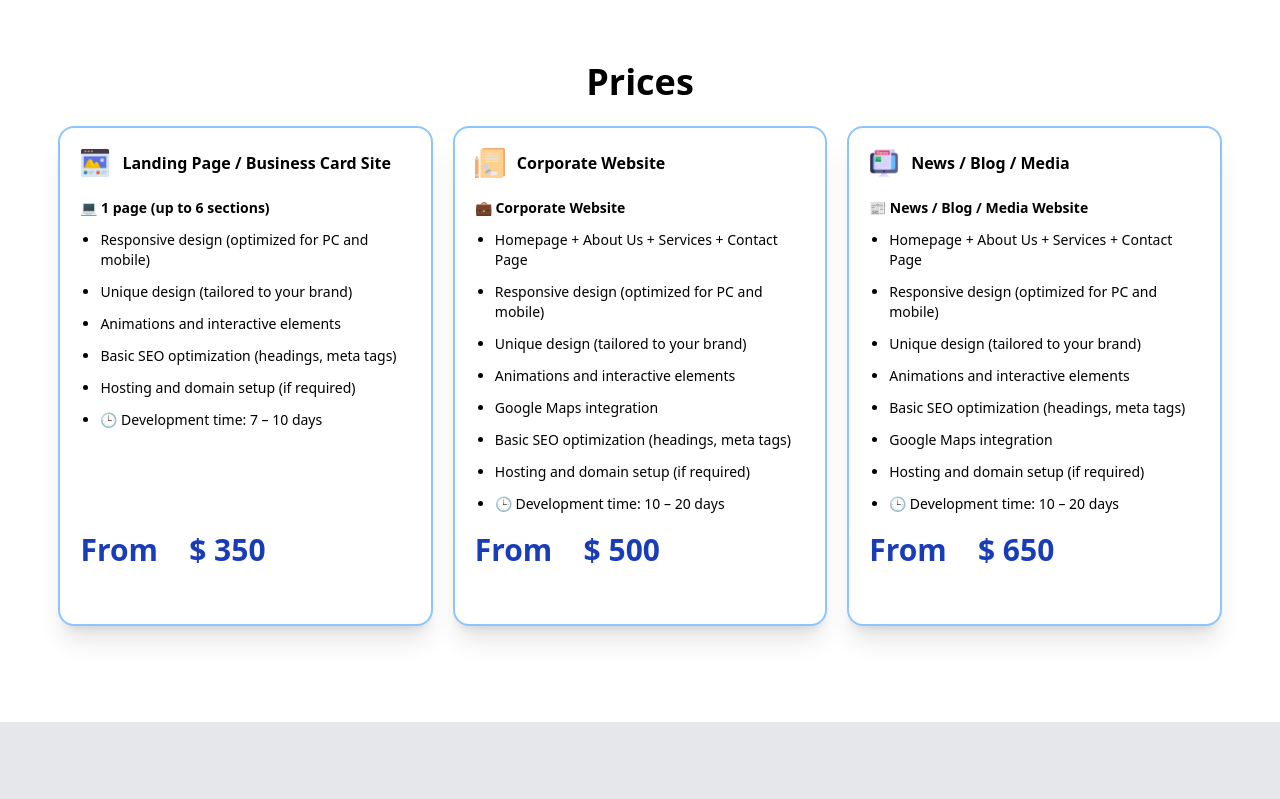
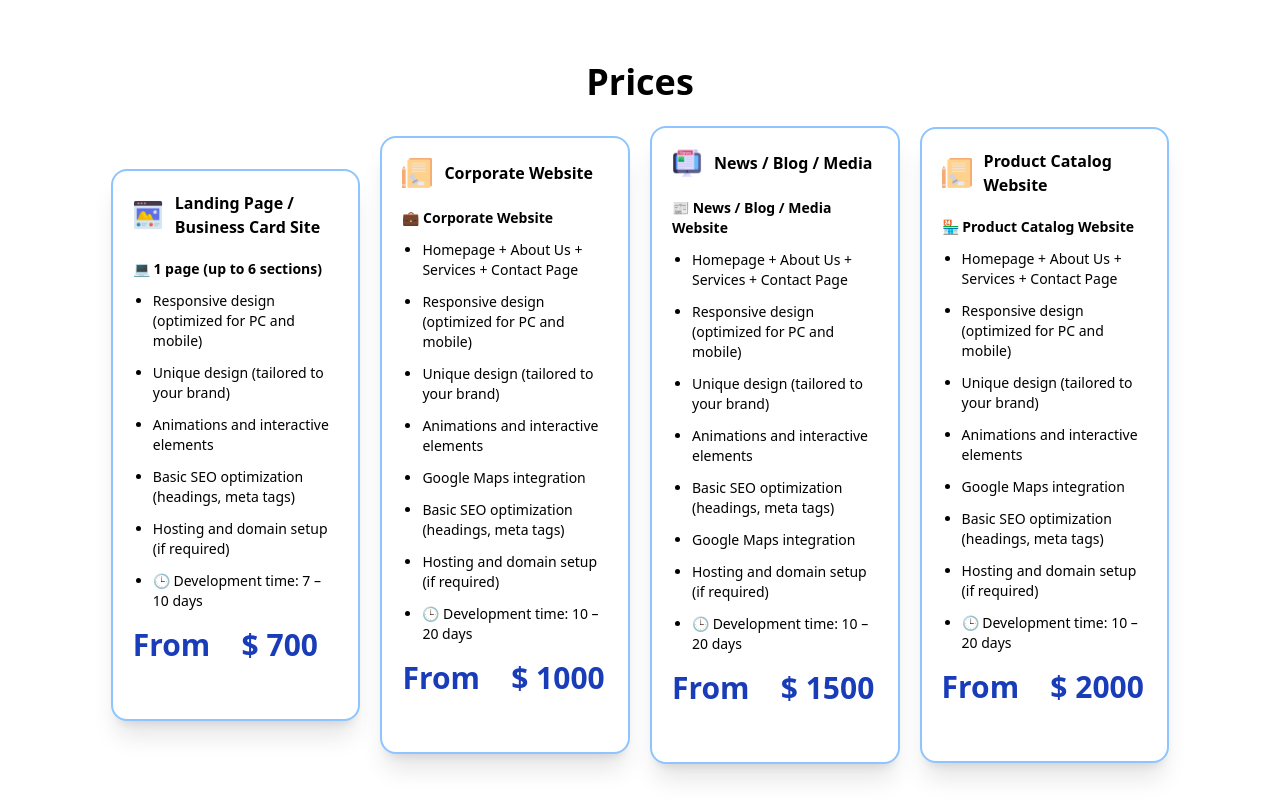
Before and after one commit to Grigor024/SolidWeb, a website: page index.html in a window 1280 px wide. Shown: the part 2000-2799 px from the top of the page. Drawn offline with Linux system fonts and the light colour scheme.

Commit message:
Your commit message

```diff
--- a/index.html
+++ b/index.html
@@ -112,8 +112,7 @@
 
   <header id="header" class="back w-full h-[50px] flex items-center justify-between ">
     <div class="w-[50%] flex justify-center items-center md:justify-start px-[6em]">
-      <!-- <h1 class="text-1xl md:text-2xl lg:text-4xl text-white">Web Code Construct</h1> -->
-       <img src="./logo/solid_logo.png" alt="Solid Web Development logo" class="w-[15em] mt-8">
+      <img src="./logo/solid_logo.png" alt="Solid Web Development logo" class="w-[15em] mt-8">
     </div>
 
     <div class="w-50% lg:w-[60%] flex justify-end items-center px-[50px]">
@@ -124,7 +123,6 @@
           <a href="#faq" class="hover:underline">FAQ</a>
           <a href="#price" class="hover:underline">Prices</a>
           <a href="#about" class="hover:underline">About Us</a>
-          <!-- <a href="#portfolio" class="hover:underline">Portfolio</a> -->
           <a href="#contact" class="hover:underline">Contacts</a>
         </ul>
       </nav>
@@ -135,12 +133,10 @@
         class="hidden absolute z-20 top-28 right-0 w-[15em] bg-gray-800 text-white flex-col items-center py-10 px-6 lg:hidden">
         <ul class="flex flex-col space-y-4">
           <li><a href="#home" class="menu-link">Home</a></li>
-
           <li><a href="#services" class="menu-link">Services</a></li>
           <li><a href="#faq" class="menu-link">FAQ</a></li>
           <li><a href="#price" class="menu-link">Prices</a></li>
           <li><a href="#about" class="menu-link">About Us</a></li>
-          <!-- <li><a href="#portfolio" class="menu-link">Portfolio</a></li> -->
           <li><a href="#contact" class="menu-link">Contacts</a></li>
         </ul>
 
@@ -341,7 +337,7 @@
   <section id="price" class="blockanim w-full flex flex-col flex-wrap justify-center items-center py-[6em]">
     <h1 class="text-4xl py-6 font-bold text-black text-center hidden-element">Prices</h1>
     <section class="w-full flex flex-wrap justify-center items-center gap-5 px-4">
-      <div class="w-full sm:w-[45%] lg:w-[30%] min-h-[500px] rounded-2xl shadow-xl border-2 border-blue-300 bg-white flex flex-col px-5 py-5">
+      <div class="w-full sm:w-[45%] lg:w-[20%] min-h-[500px] rounded-2xl shadow-xl border-2 border-blue-300 bg-white flex flex-col px-5 py-5">
         <div class="w-full flex gap-3 items-center">
           <img src="./icon/landing.png" alt="Landing Page Icon" class="w-[30px]">
           <p class="text-lg sm:text-base font-bold">Landing Page / Business Card Site</p>
@@ -358,13 +354,13 @@
           </ul>
 
           <div class="mt-auto py-4">
-            <h3 class="font-bold text-3xl text-blue-800">From &nbsp;&nbsp; $ 350</h3>
+            <h3 class="font-bold text-3xl text-blue-800">From &nbsp;&nbsp; $ 700</h3>
           </div>
 
         </section>
       </div>
 
-      <div class="w-full sm:w-[45%] lg:w-[30%] min-h-[500px] rounded-2xl shadow-xl border-2 border-blue-300 bg-white flex flex-col px-5 py-5">
+      <div class="w-full sm:w-[45%] lg:w-[20%] min-h-[500px] rounded-2xl shadow-xl border-2 border-blue-300 bg-white flex flex-col px-5 py-5">
         <div class="w-full flex gap-3 items-center">
           <img src="./icon/corporate.png" alt="Corporate Website Icon" class="w-[30px]">
           <p class="text-lg sm:text-base font-bold">Corporate Website</p>
@@ -382,12 +378,12 @@
             <li>🕒 Development time: 10 – 20 days</li>
           </ul>
           <div class="mt-auto py-4">
-            <h3 class="font-bold text-3xl text-blue-800">From &nbsp;&nbsp; $ 500</h3>
+            <h3 class="font-bold text-3xl text-blue-800">From &nbsp;&nbsp; $ 1000</h3>
           </div>
         </section>
       </div>
 
-      <div class="w-full sm:w-[45%] lg:w-[30%] min-h-[500px] rounded-2xl shadow-xl border-2 border-blue-300 bg-white flex flex-col px-5 py-5">
+      <div class="w-full sm:w-[45%] lg:w-[20%] min-h-[500px] rounded-2xl shadow-xl border-2 border-blue-300 bg-white flex flex-col px-5 py-5">
         <div class="w-full flex gap-3 items-center">
           <img src="./icon/news.png" alt="News Website Icon" class="w-[30px]">
           <p class="text-lg sm:text-base font-bold">News / Blog / Media</p>
@@ -405,16 +401,36 @@
             <li>🕒 Development time: 10 – 20 days</li>
           </ul>
           <div class="mt-auto py-4">
-            <h3 class="font-bold text-3xl text-blue-800">From &nbsp;&nbsp; $ 650</h3>
+            <h3 class="font-bold text-3xl text-blue-800">From &nbsp;&nbsp; $ 1500</h3>
+          </div>
+        </section>
+      </div>
+
+      <div class="w-full sm:w-[45%] lg:w-[20%] min-h-[500px] rounded-2xl shadow-xl border-2 border-blue-300 bg-white flex flex-col px-5 py-5">
+        <div class="w-full flex gap-3 items-center">
+          <img src="./icon/corporate.png" alt="Corporate Website Icon" class="w-[30px]">
+          <p class="text-lg sm:text-base font-bold">Product Catalog Website</p>
+        </div>
+        <section class="w-full flex flex-col py-5 flex-grow">
+          <h2 class="font-bold text-sm">🏪 Product Catalog Website</h2>
+          <ul class="list-disc pl-5 text-sm space-y-3 mt-3">
+            <li>Homepage + About Us + Services + Contact Page</li>
+            <li>Responsive design (optimized for PC and mobile)</li>
+            <li>Unique design (tailored to your brand)</li>
+            <li>Animations and interactive elements</li>
+            <li>Google Maps integration</li>
+            <li>Basic SEO optimization (headings, meta tags)</li>
+            <li>Hosting and domain setup (if required)</li>
+            <li>🕒 Development time: 10 – 20 days</li>
+          </ul>
+          <div class="mt-auto py-4">
+            <h3 class="font-bold text-3xl text-blue-800">From &nbsp;&nbsp; $ 2000</h3>
           </div>
         </section>
       </div>
     </section>
+  </section>
 
-        </ul>
-      </div>
-    </section>
-  </section>
 
 
 
@@ -434,8 +450,7 @@
       </section><br>
       <strong class="text-3xl">What we to do:</strong><br>
       <section>
-        <h1>✅
-          <strong class="text-2xl">What Types of Websites Do We Develop?</strong>
+        <h1>✅ <strong class="text-2xl">What Types of Websites Do We Develop?</strong>
         </h1><br>
 
         <div class="space-y-4" style="line-height: 2em;">
```
Also changed, not shown: css/style.css.
